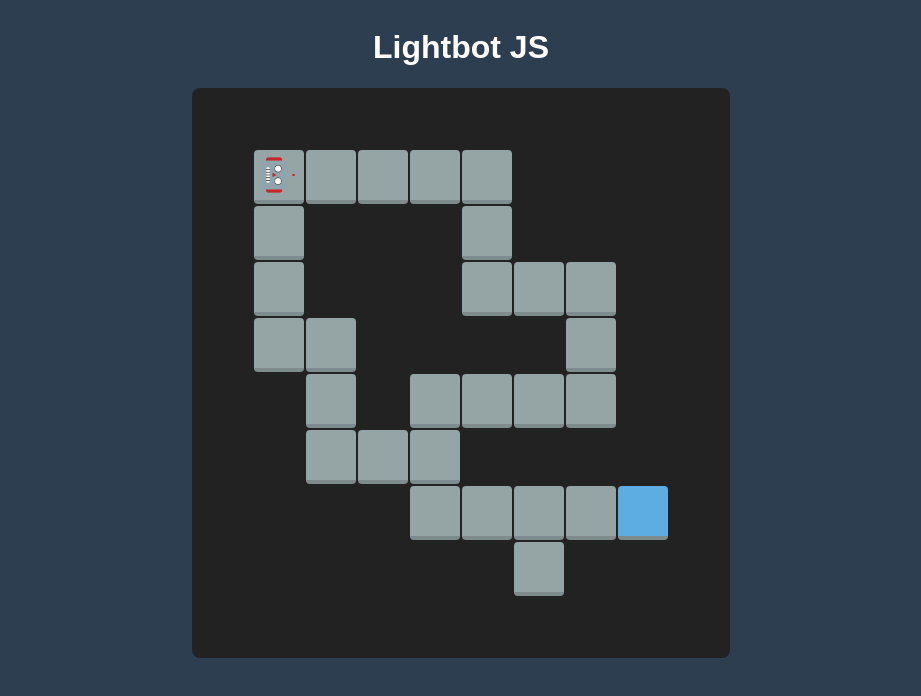
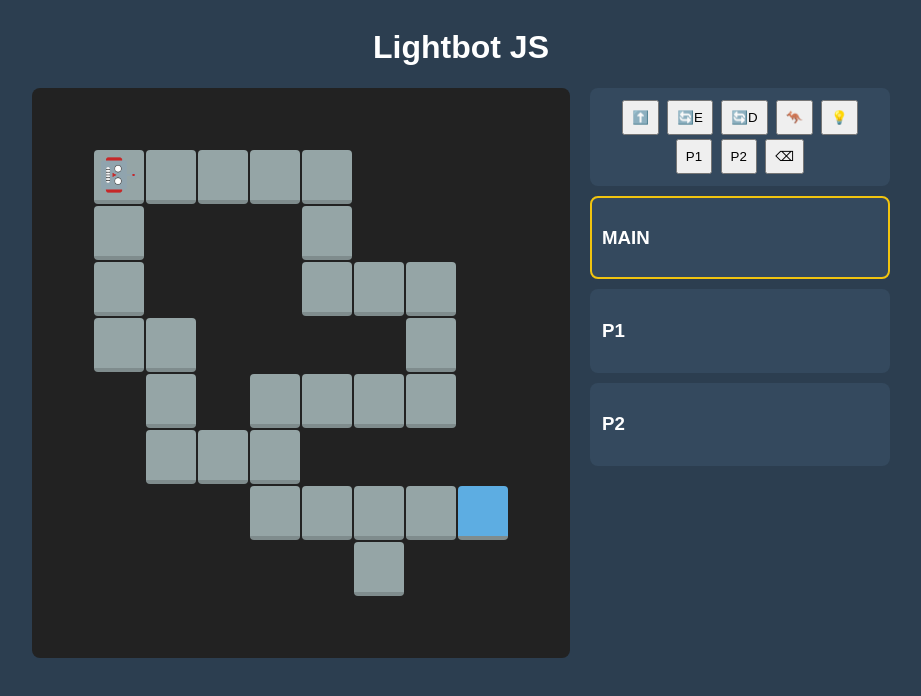
Before and after one commit to ufjf-dcc202/ufjf-dcc202-2025-3-b-trb-jorge-e-yury, a plain HTML site: page index.html in a window 1280 px wide. Shown: the whole page, without its empty margins (179-1100 px from the left). Drawn offline with Linux system fonts and the light colour scheme.

Commit message:
interface

```diff
--- a/index.html
+++ b/index.html
@@ -6,12 +6,34 @@
     <link rel="stylesheet" href="style.css">
 </head>
 <body>
-    <header>
-        <h1>Lightbot JS</h1>
-    </header>
+    <header><h1>Lightbot JS</h1></header>
     <main class="game-wrapper">
         <div class="left-panel">
             <div id="grid-container" class="grid"></div>
+        </div>
+        <div class="right-panel">
+            <div class="command-palette">
+                <button onclick="addCmd('fwd')">⬆️</button>
+                <button onclick="addCmd('left')">🔄E</button>
+                <button onclick="addCmd('right')">🔄D</button>
+                <button onclick="addCmd('jump')">🦘</button>
+                <button onclick="addCmd('light')">💡</button>
+                <button onclick="addCmd('p1')">P1</button>
+                <button onclick="addCmd('p2')">P2</button>
+                <button onclick="removeLastCmd()">⌫</button>
+            </div>
+            <div class="program-box active" id="box-main" onclick="selectBox('main')">
+                <h3>MAIN</h3>
+                <div class="cmd-list" id="list-main"></div>
+            </div>
+            <div class="program-box" id="box-p1" onclick="selectBox('p1')">
+                <h3>P1</h3>
+                <div class="cmd-list" id="list-p1"></div>
+            </div>
+            <div class="program-box" id="box-p2" onclick="selectBox('p2')">
+                <h3>P2</h3>
+                <div class="cmd-list" id="list-p2"></div>
+            </div>
         </div>
     </main>
     <script src="script.js"></script>
--- a/script.js
+++ b/script.js
@@ -17,6 +17,8 @@ const level = {
 };
 
 let robot = { ...level.start };
+let programs = { main: [], p1: [], p2: [] };
+let activeBox = 'main';
 
 function renderGrid() {
     const container = document.getElementById('grid-container');
@@ -49,3 +51,32 @@ function renderGrid() {
 }
 
 renderGrid();
+
+function selectBox(name) {
+    activeBox = name;
+    document.querySelectorAll('.program-box').forEach(el => el.classList.remove('active'));
+    document.getElementById(`box-${name}`).classList.add('active');
+}
+
+function addCmd(cmd) {
+    programs[activeBox].push(cmd);
+    renderPrograms();
+}
+
+function removeLastCmd() {
+    programs[activeBox].pop();
+    renderPrograms();
+}
+
+function renderPrograms() {
+    ['main', 'p1', 'p2'].forEach(key => {
+        const div = document.getElementById(`list-${key}`);
+        div.innerHTML = '';
+        programs[key].forEach(c => {
+            const span = document.createElement('span');
+            span.className = 'cmd-icon';
+            span.innerText = c === 'fwd' ? '⬆' : c.substring(0,2);
+            div.appendChild(span);
+        });
+    });
+}
--- a/style.css
+++ b/style.css
@@ -34,3 +34,10 @@ body {
     width: 100%;
     height: 100%;
 }
+.game-wrapper { gap: 20px; display: flex; justify-content: center; }
+.right-panel { width: 300px; display: flex; flex-direction: column; gap: 10px; }
+.command-palette { background: var(--panel-bg); padding: 10px; border-radius: 8px; text-align: center; }
+.program-box { background: var(--panel-bg); padding: 10px; border-radius: 8px; min-height: 50px; cursor: pointer; border: 2px solid transparent; }
+.program-box.active { border-color: #f1c40f; }
+.cmd-icon { display: inline-block; width: 30px; height: 30px; background: white; color: black; margin: 2px; text-align: center; line-height: 30px; }
+button { padding: 8px; cursor: pointer; margin: 2px; }
```
